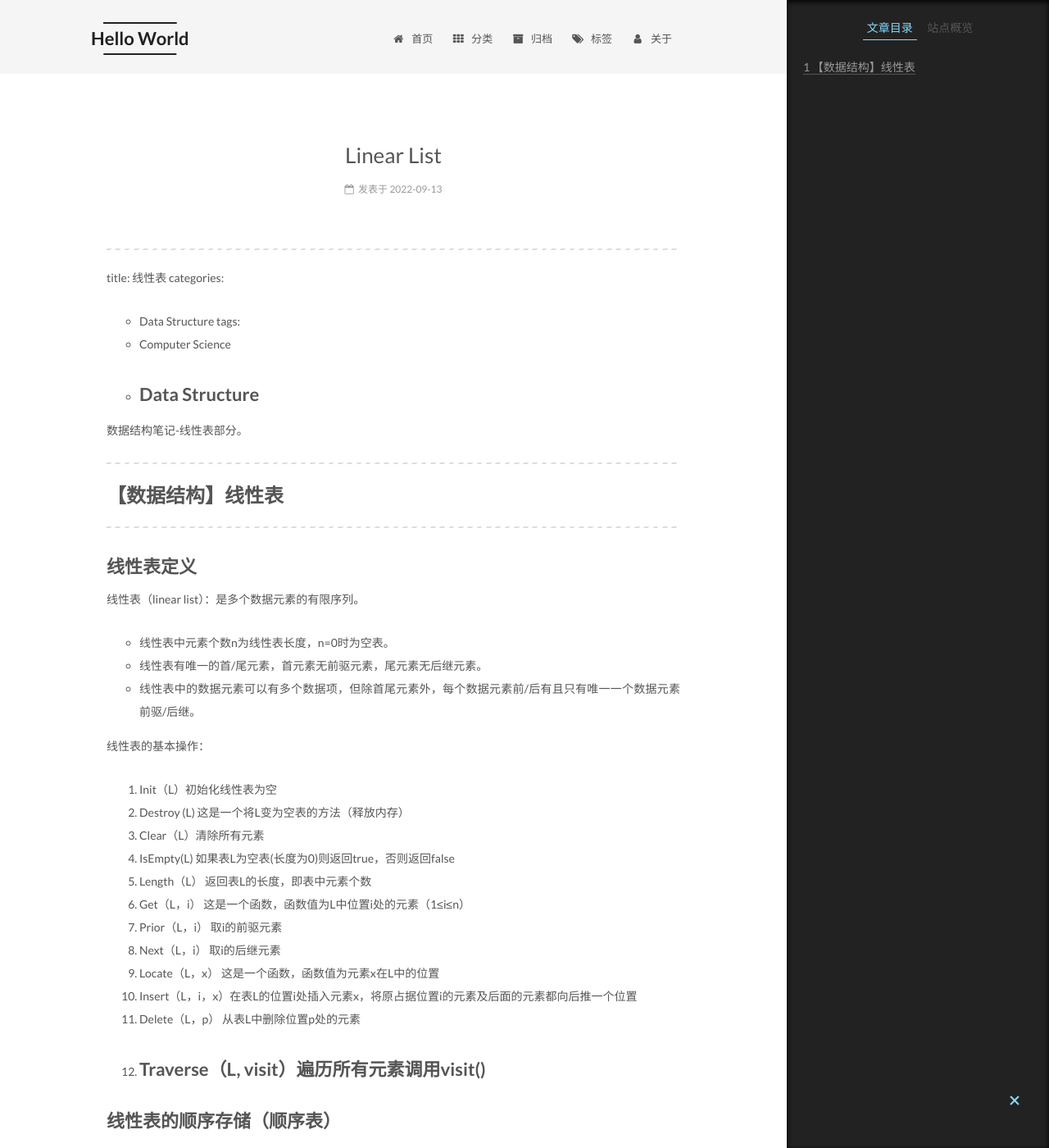
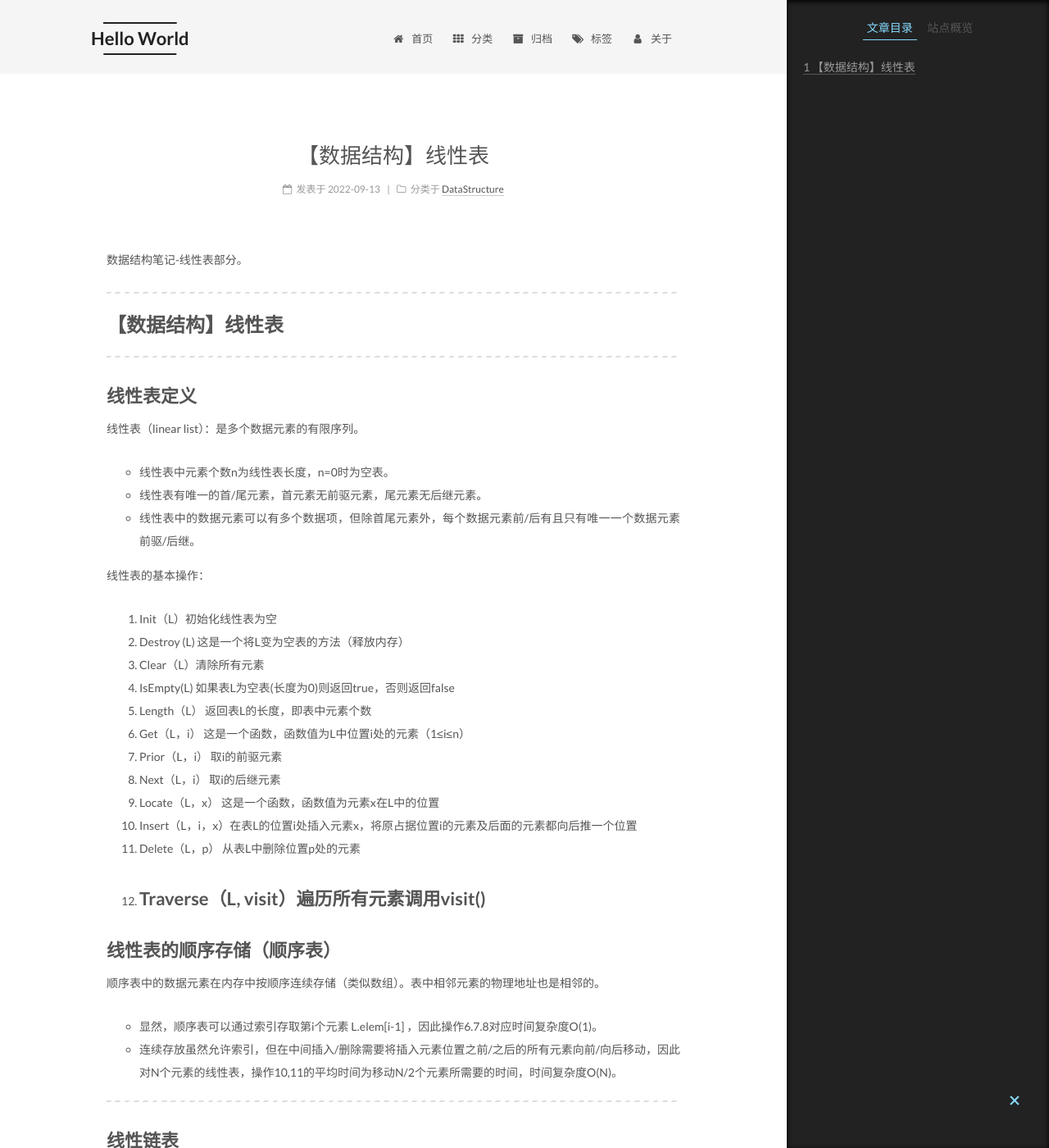
Before and after one commit to PRC-AExcalibur/PRC-AExcalibur.GitHub.io, a Jekyll site: the page built from _posts/2022-09-13-linear-list.md, in a window 1280 px wide and 1400 px high. Shown: the whole window at 82% size. Built offline with Jekyll 4.4.1, drawn with Linux system fonts in a browser that asks for light colours; some of the changed text lies outside the part shown.

Commit message:
Update 2022-09-13-linear-list.md

```diff
--- a/_posts/2022-09-13-linear-list.md
+++ b/_posts/2022-09-13-linear-list.md
@@ -1,11 +1,10 @@
-
 ---
-title:  线性表
+title:  【数据结构】线性表
 categories:
-- Data Structure
+- DataStructure
 tags:
-- Computer Science
-- Data Structure
+- ComputerScience
+- DataStructure
 ---
 
 数据结构笔记-线性表部分。
```
